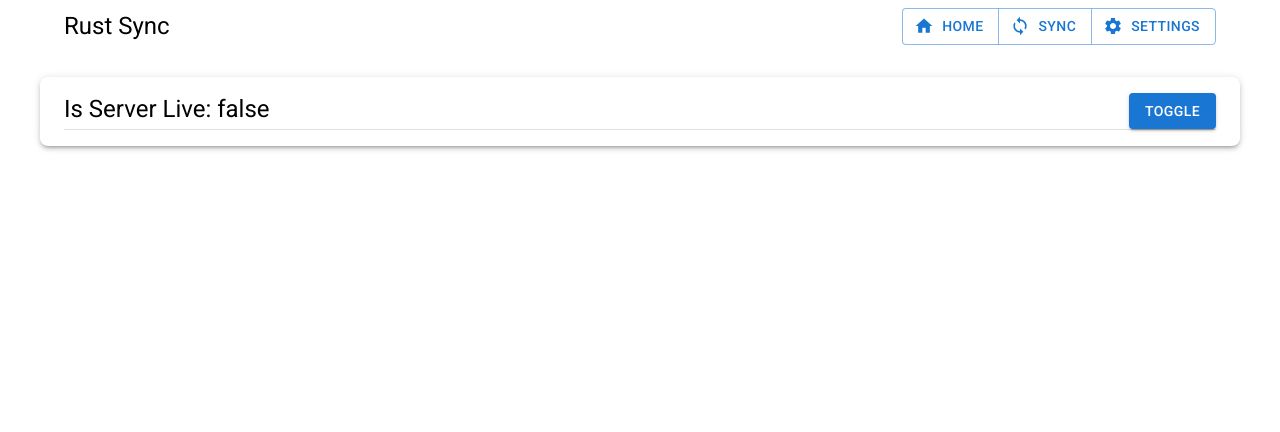
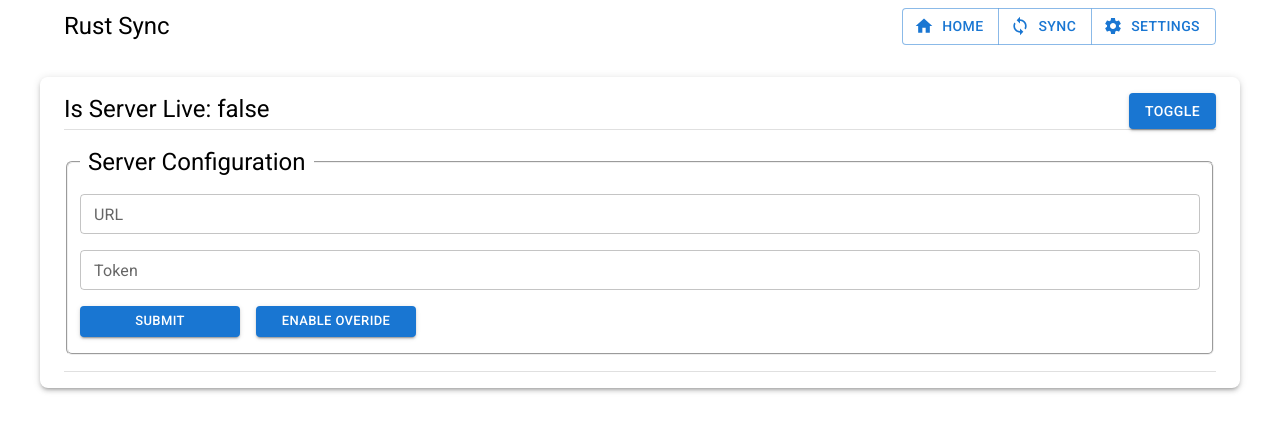
Before and after one commit to fox5352/rustSync, a React (Vite) app: page /settings in a window 1280 px wide. Shown: the top 432 px of the page. Built offline with nearby package versions, Linux system fonts and the light colour scheme.

Commit message:
patch on server handing and added overide for testing

```diff
--- a/package.json
+++ b/package.json
@@ -28,7 +28,8 @@
     "react-dom": "^19.0.0",
     "react-router": "^7.1.3",
     "react-router-dom": "^7.1.3",
-    "styled-components": "^6.1.14"
+    "styled-components": "^6.1.14",
+    "zustand": "^5.0.3"
   },
   "devDependencies": {
     "@tauri-apps/cli": "^2",
--- a/src-tauri/tauri.conf.json
+++ b/src-tauri/tauri.conf.json
@@ -9,6 +9,7 @@
     "beforeBuildCommand": "npm run build",
     "frontendDist": "../dist"
   },
+
   "app": {
     "windows": [
       {
--- a/src/Rootlayout.tsx
+++ b/src/Rootlayout.tsx
@@ -1,19 +1,51 @@
 import { Outlet } from "react-router-dom";
 
 import Navbar from "./ui/Navbar";
-import { Container } from "@mui/material";
+import { Container, Typography } from "@mui/material";
+import { useSession } from "./store/session";
+import { useEffect, useState } from "react";
+import { getSessionData } from "./lib/requests";
 
 export default function Rootlayout() {
+  const [isLoadingSession, setIsLoadingSession] = useState(false);
+  const { setSession } = useSession();
+
+
+  useEffect(() => {
+    const manageSession = async () => {
+      try {
+        setIsLoadingSession(true);
+        const [url, token] = await getSessionData();
+
+        if (!url || !token) throw new Error("Invalid session data");
+
+        setSession({ url, token });
+
+      } catch (err) {
+        console.error("Failed to manage session:", err);
+      } finally {
+        setIsLoadingSession(false);
+      }
+    }
+
+    manageSession();
+  }, [])
+
   return (
     <>
       <Navbar />
+      {
+        isLoadingSession ? (
+          <Typography variant="h4" component="h3">loading...</Typography>)
+          : (
             <Container
               maxWidth="xl"
               component="main"
               sx={{ height: "100vh", overflowY: "scroll", pb: 12 }}
             >
               <Outlet />
-      </Container>
+            </Container>)
+      }
     </>
   );
 }
--- a/src/lib/requests.ts
+++ b/src/lib/requests.ts
@@ -1,4 +1,5 @@
 import { invoke } from "@tauri-apps/api/core";
+import { Session } from "../store/session";
 
 export type AllowLst = {
   allowList: string[];
@@ -81,32 +82,39 @@ export async function getSessionData(): Promise<[string, string]> {
 async function request(
   url: string,
   method: "GET" | "POST" | "PUT",
+  session: Session,
   body?: string
 ) {
-  const [addr, token] = await getSessionData();
-
-  if (!addr || !token)
-    throw new Error("failed to get session data from backend");
-
   if (method == "POST" && (body == undefined || body == null))
     throw new Error("Can't do a post request without a body");
 
+  const headers = new Headers();
+  headers.append("Authorization", session.token);
+  headers.append("Content-Type", "application/json");
+
   let options = {
     method,
-    headers: {
-      "Content-Type": "application/json",
-      Authorization: `Bearer ${token}`,
-    },
+    headers,
     body: body,
   };
 
-  const res = await fetch(`${addr}/${url}`, options);
+  const res = await fetch(`${session.url}/${url}`, options);
 
   return res;
 }
 
-export async function getSettings(): Promise<Settings> {
-  const res = await request("api/settings", "GET");
+export async function getSettings(session: Session): Promise<Settings> {
+  const myHeaders = new Headers();
+  myHeaders.append("Authorization", `Bearer ${session.token}`);
+  myHeaders.append("Accept", "*/*");
+  myHeaders.append("Content-Type", "application/json");
+
+  const requestOptions = {
+    method: "GET",
+    headers: myHeaders,
+  };
+
+  const res = await fetch(`${session.url}/api/settings`, requestOptions);
 
   if (!res.ok)
     throw new Error(`failed to request ${res.status}:${res.statusText}`);
@@ -118,13 +126,20 @@ export async function getSettings(): Promise<Settings> {
 
 export async function updateSettings(
   updateData: unknown,
+  session: Session,
   rvop: boolean = false
 ) {
-  const res = await request(
-    "api/settings",
-    "POST",
-    JSON.stringify({ settings: updateData })
-  );
+  const myHeaders = new Headers();
+  myHeaders.append("Authorization", `Bearer ${session.token}`);
+  myHeaders.append("Content-Type", "application/json");
+
+  const requestOptions = {
+    method: "GET",
+    headers: myHeaders,
+    body: JSON.stringify(updateData),
+  };
+
+  const res = await fetch(`${session.url}/api/settings`, requestOptions);
 
   if (!res.ok)
     throw new Error(`failed to request ${res.status}:${res.statusText}`);
@@ -154,9 +169,10 @@ export interface FileData {
 }
 
 export async function getFiles<T>(
-  type: string
+  type: string,
+  session: Session
 ): Promise<[{ data: T; message: string } | null, string | null]> {
-  const res = await request(`api/${type}`, "GET");
+  const res = await request(`api/${type}`, "GET", session);
 
   if (!res.ok) {
     return [
--- a/src/pages/Home/Page.tsx
+++ b/src/pages/Home/Page.tsx
@@ -3,14 +3,15 @@ import { useEffect, useState } from "react";
 import {
   FileData,
   getFiles,
-  getSessionData,
   getSettings,
   Settings,
 } from "../../lib/requests";
 import { Container, Divider } from "@mui/material";
 import FileView from "./ui/FileView";
+import { useSession } from "../../store/session";
 
 export default function Home() {
+  const { session } = useSession();
   const [pageState, setPageState] = useState<any>({
     isImagesLoading: false,
     isImagesError: null,
@@ -24,8 +25,10 @@ export default function Home() {
   });
 
   const manageStateFromData = async (allowList: string[]) => {
+    if (session == null) return;
+
     for (const fileType of allowList) {
-      const [res, error] = await getFiles<FileData[]>(fileType);
+      const [res, error] = await getFiles<FileData[]>(fileType, session);
       const capitalizeFirstLetter = (str: string) =>
         str.charAt(0).toUpperCase() + str.slice(1);
 
@@ -65,12 +68,9 @@ export default function Home() {
         isVideosLoading: true,
         isVideosError: null,
       }));
+      if (session == null) return;
 
-      const [url, token] = await getSessionData();
-
-      if (!url || !token) return;
-
-      let { allowList }: Settings = await getSettings();
+      let { allowList }: Settings = await getSettings(session);
 
       if (!allowList) {
         // TODO: add a way to give hole page error
@@ -79,7 +79,7 @@ export default function Home() {
 
       await manageStateFromData(allowList);
     })();
-  }, []);
+  }, [session]);
 
   return (
     <>
--- a/src/pages/Settings/Page.tsx
+++ b/src/pages/Settings/Page.tsx
@@ -6,6 +6,7 @@ import {
   CircularProgress,
   Container,
   Divider,
+  TextField,
   Typography,
 } from "@mui/material";
 
@@ -21,8 +22,10 @@ import {
   updateSettings,
 } from "../../lib/requests";
 import InputBox from "./ui/InputBox";
+import { useSession } from "../../store/session";
 
 export default function SettingsPage() {
+  const { session, overide, toggleOveride, setSession } = useSession();
   const [isServerLive, setIsServerLive] = useState<boolean>(false);
   const [settings, setSettings] = useState<Settings | null>(null);
   const [isError, setIsError] = useState<StateError | null>(null);
@@ -33,8 +36,10 @@ export default function SettingsPage() {
       [key]: list,
     };
 
+    if (session == null) return;
+
     try {
-      const settings = await updateSettings(data, true);
+      const settings = await updateSettings(data, session, true);
       setSettings(settings);
     } catch (e) {
       console.error("Failed to update settings:", e);
@@ -53,19 +58,35 @@ export default function SettingsPage() {
     setIsServerLive(res);
   };
 
+  const submitSessionData = (event: React.FormEvent<HTMLFormElement>) => {
+    event.preventDefault();
+    const formData = new FormData(event.target as HTMLFormElement);
+    console.log(formData);
+
+    const url = formData.get('url')?.toString();
+    const token = formData.get('token')?.toString();
+
+    if (!url || !token) return;
+
+    setSession({ url, token });
+  }
+
   useEffect(() => {
+    ///-----------------------------------------------
     const fetchSettings = async () => {
-      if (!isServerLive) return;
-      console.log(`server state ${isServerLive}`);
+      if (overide == false && !isServerLive) return;
+
+      if (session == null) return;
 
       try {
         setIsLoading(true);
         setIsError(null);
 
-        const settings = await getSettings();
+        const settings = await getSettings(session);
 
         setSettings(settings);
       } catch (e: any) {
+
         console.error("Failed to fetch settings:", e);
         setIsError({
           message: e.message,
@@ -113,6 +134,64 @@ export default function SettingsPage() {
           </Button>
         </Box>
         <Divider />
+
+        <Box component="form" onSubmit={submitSessionData}>
+          <Box sx={{
+            display: "flex",
+            flexDirection: "column",
+            gap: 2,
+            py: 2,
+            my: 2,
+            borderRadius: 1.5
+          }} component="fieldset">
+            <Typography sx={{ display: "flex", justifyContent: "center", width: "fit-content", px: 1 }} variant="h5" component="legend">
+              Server Configuration
+            </Typography>
+            <TextField
+              id="url"
+              name="url"
+              label="URL"
+              type="url"
+              placeholder="Enter API URL"
+              size="small"
+              fullWidth
+            />
+            <TextField
+              id="token"
+              name="token"
+              label="Token"
+              type="text"
+              placeholder="Enter API token"
+              size="small"
+              fullWidth
+            />
+            <Box sx={{ display: "flex", gap: 2 }}>
+              <Button
+                sx={{
+                  width: "160px"
+                }}
+                type="submit"
+                variant="contained"
+                size="small"
+              >
+                Submit
+              </Button>
+              <Button
+                sx={{
+                  width: "160px"
+                }}
+                variant="contained"
+                color={overide ? "warning" : "primary"}
+                size="small"
+                onClick={(e) => { e.preventDefault(); toggleOveride() }}
+              >
+                {overide ? "desable overide" : "enable overide"}
+              </Button>
+            </Box>
+          </Box>
+        </Box>
+
+        <Divider />
         {isError ? (
           <Alert severity="error">{isError.message}</Alert>
         ) : isLoading ? (
@@ -131,7 +210,7 @@ export default function SettingsPage() {
             <CircularProgress size={78} />
           </Box>
         ) : (
-          isServerLive && (
+          isServerLive || overide && (
             <>
               <ViewBox
                 label="Audio Paths"
--- a/src/pages/Sync/Page.tsx
+++ b/src/pages/Sync/Page.tsx
@@ -6,9 +6,11 @@ import { Home } from "@mui/icons-material";
 import { QRCodeCanvas } from "qrcode.react";
 
 import { Link } from "react-router";
-import { getServerStatus, getSessionData } from "../../lib/requests";
+import { getServerStatus } from "../../lib/requests";
+import { useSession } from "../../store/session";
 
 export default function Sync() {
+  const { session, overide } = useSession();
   const [isServerLive, setIsServerLive] = useState(true);
   const [address, setAddress] = useState<{
     addr: string;
@@ -16,24 +18,26 @@ export default function Sync() {
   } | null>(null);
 
   useEffect(() => {
-    (async () => {
-      const [addr, token] = await getSessionData();
+    if (!session) return;
 
-      if (addr) {
-        setAddress({ addr, token });
-      }
-    })();
-  }, []);
+    setAddress({ addr: session.url, token: session.token });
+
+  }, [session]);
 
   useEffect(() => {
     const fetchServerStatus = async () => {
       const serverState = await getServerStatus();
 
+      if (overide && session != null) {
+        setIsServerLive(true);
+        return;
+      }
+
       setIsServerLive(serverState ? serverState : false);
     };
 
     fetchServerStatus();
-  }, []);
+  }, [overide]);
 
   return (
     <Container maxWidth="sm">
--- /dev/null
+++ b/src/store/session.ts
@@ -0,0 +1,27 @@
+import { create } from "zustand";
+
+
+export type Session = {
+  url: string;
+  token: string;
+}
+
+
+type SessionStore = {
+  session: Session | null,
+  overide: boolean
+  setSession: (session: Session | null) => void
+  toggleOveride: () => void
+}
+
+
+export const useSession = create<SessionStore>()((set) => ({
+  session: null,
+  overide: false,
+  setSession: (session) => {
+    set({ session });
+  },
+  toggleOveride: () => {
+    set(prev => ({ overide: !prev.overide }));
+  },
+}))
```
Also changed, not shown: 2 other files (tests, documents, lock files or other folders). Lines whose indentation alone changed are shown as unchanged.
